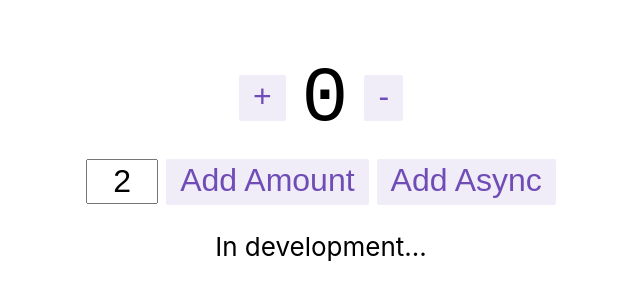
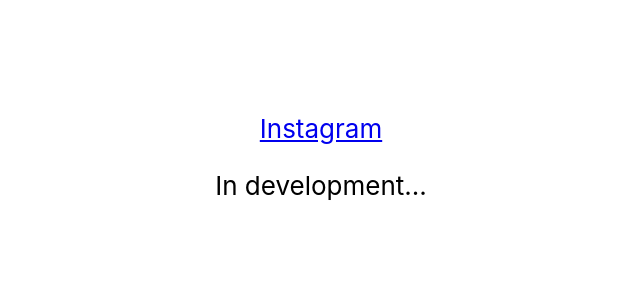
Before and after one commit to SirBruno/portfolio, a React (Create React App) app: page / in a window 1280 px wide. Shown: the part 230-530 px from the top of the page, without its empty margins (319-959 px from the left). Built offline with nearby package versions, Linux system fonts and the light colour scheme.

Commit message:
added a link to my insta

```diff
--- a/src/features/counter/Counter.js
+++ b/src/features/counter/Counter.js
@@ -1,60 +1,63 @@
-import React, { useState } from 'react';
-import { useSelector, useDispatch } from 'react-redux';
-import {
-  decrement,
-  increment,
-  incrementByAmount,
-  incrementAsync,
-  selectCount,
-} from './counterSlice';
-import styles from './Counter.module.css';
+// import React, { useState } from 'react';
+// import { useSelector, useDispatch } from 'react-redux';
+// import {
+//   decrement,
+//   increment,
+//   incrementByAmount,
+//   incrementAsync,
+//   selectCount,
+// } from './counterSlice';
+// import styles from './Counter.module.css';
 
 export function Counter() {
-  const count = useSelector(selectCount);
-  const dispatch = useDispatch();
-  const [incrementAmount, setIncrementAmount] = useState('2');
+  // const count = useSelector(selectCount);
+  // const dispatch = useDispatch();
+  // const [incrementAmount, setIncrementAmount] = useState('2');
 
   return (
+    // <div>
+    //   <div className={styles.row}>
+    //     <button
+    //       className={styles.button}
+    //       aria-label="Increment value"
+    //       onClick={() => dispatch(increment())}
+    //     >
+    //       +
+    //     </button>
+    //     <span className={styles.value}>{count}</span>
+    //     <button
+    //       className={styles.button}
+    //       aria-label="Decrement value"
+    //       onClick={() => dispatch(decrement())}
+    //     >
+    //       -
+    //     </button>
+    //   </div>
+    //   <div className={styles.row}>
+    //     <input
+    //       className={styles.textbox}
+    //       aria-label="Set increment amount"
+    //       value={incrementAmount}
+    //       onChange={e => setIncrementAmount(e.target.value)}
+    //     />
+    //     <button
+    //       className={styles.button}
+    //       onClick={() =>
+    //         dispatch(incrementByAmount(Number(incrementAmount) || 0))
+    //       }
+    //     >
+    //       Add Amount
+    //     </button>
+    //     <button
+    //       className={styles.asyncButton}
+    //       onClick={() => dispatch(incrementAsync(Number(incrementAmount) || 0))}
+    //     >
+    //       Add Async
+    //     </button>
+    //   </div>
+    // </div>
     <div>
-      <div className={styles.row}>
-        <button
-          className={styles.button}
-          aria-label="Increment value"
-          onClick={() => dispatch(increment())}
-        >
-          +
-        </button>
-        <span className={styles.value}>{count}</span>
-        <button
-          className={styles.button}
-          aria-label="Decrement value"
-          onClick={() => dispatch(decrement())}
-        >
-          -
-        </button>
-      </div>
-      <div className={styles.row}>
-        <input
-          className={styles.textbox}
-          aria-label="Set increment amount"
-          value={incrementAmount}
-          onChange={e => setIncrementAmount(e.target.value)}
-        />
-        <button
-          className={styles.button}
-          onClick={() =>
-            dispatch(incrementByAmount(Number(incrementAmount) || 0))
-          }
-        >
-          Add Amount
-        </button>
-        <button
-          className={styles.asyncButton}
-          onClick={() => dispatch(incrementAsync(Number(incrementAmount) || 0))}
-        >
-          Add Async
-        </button>
-      </div>
+      <a href="https://www.instagram.com/bruno.jsx/" target="_blank" rel="noreferrer">Instagram</a>
     </div>
   );
 }
```
